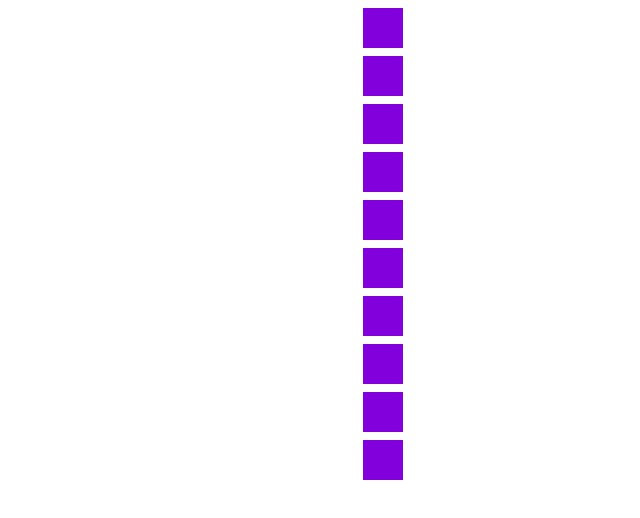
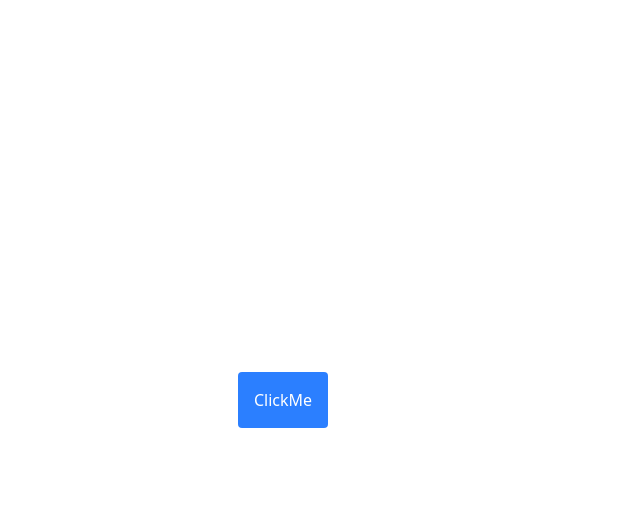
Before and after one commit to G1DY/FramerMotion, a React (Vite) app: page / in a window 1280 px wide. Shown: the top 518 px of the page, without its empty margins (357-997 px from the left). Built offline with nearby package versions, Linux system fonts and the light colour scheme.

Commit message:
advanced animation tasks

```diff
--- a/src/App.tsx
+++ b/src/App.tsx
@@ -1,8 +1,9 @@
+import FadingComponent from "./FadingComponent";
 import SequentialAnimation from "./SequentialAnimation";
 
 const App = () => {
   return (
-    <div className="justify-center flex min-h-screen">
+    <div className="justify-center flex h-screen items-center">
       {/* <PulsingButton /> */}
       {/* <BouncingLoader /> */}
       {/* <FlippingCard /> */}
@@ -16,7 +17,8 @@ const App = () => {
       {/* <SpinningIcon /> */}
       {/* <Skew /> */}
       {/* <ScaleRotate /> */}
-      <SequentialAnimation />
+      {/* <SequentialAnimation /> */}
+      <FadingComponent />
     </div>
   );
 };
--- /dev/null
+++ b/src/FadingComponent.tsx
@@ -0,0 +1,32 @@
+import { AnimatePresence, motion } from "framer-motion";
+import { useState } from "react";
+
+const FadingComponent = () => {
+  const [visible, setVisible] = useState(false);
+
+  const handleClick = () => setVisible(!visible);
+  return (
+    <div>
+      <button
+        className="rounded bg-blue-500 text-white p-4"
+        onClick={handleClick}
+      >
+        ClickMe
+      </button>
+      <AnimatePresence>
+        {visible && (
+          <motion.div
+            className="text-white text-sm mt-2 bg-gray-500 "
+            initial={{ opacity: 0 }}
+            animate={{ opacity: 1 }}
+            exit={{ opacity: 0 }}
+            transition={{ duration: 2, ease: "easeInOut" }}
+          >
+            This is a fade in component
+          </motion.div>
+        )}
+      </AnimatePresence>
+    </div>
+  );
+};
+export default FadingComponent;
```
